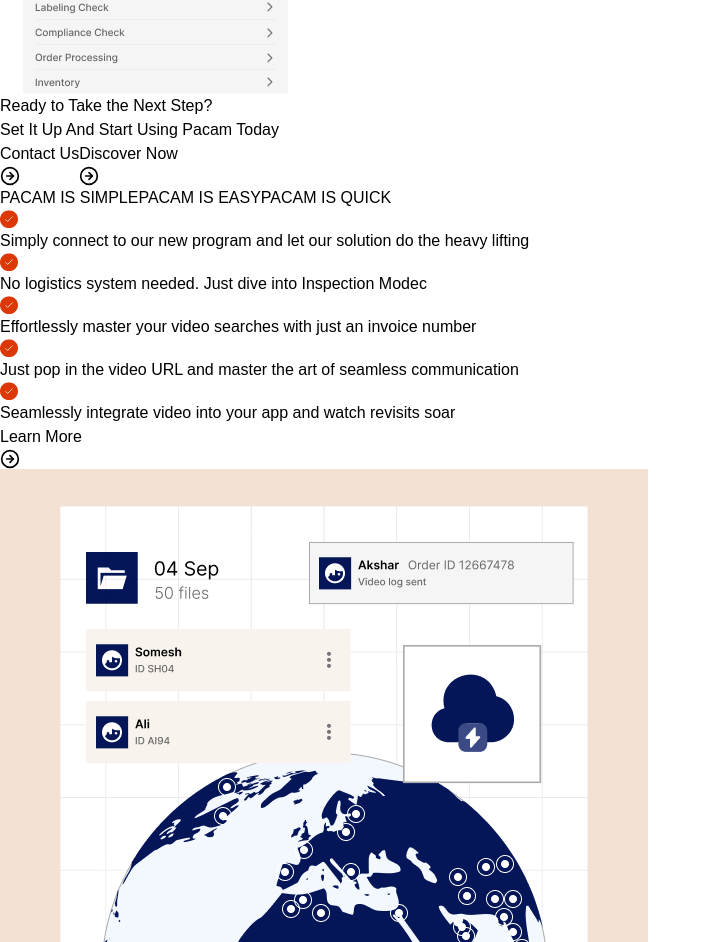
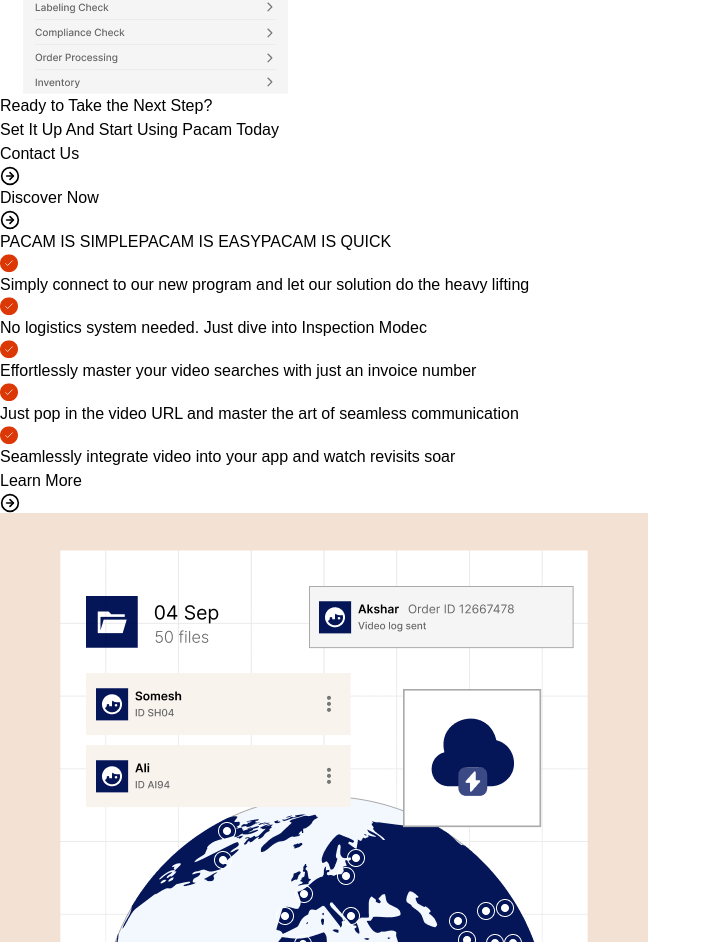
Before and after one commit to kunal23g/PACAM, a React (Vite) app: page / in a window 1280 px wide. Shown: the part 3836-4778 px from the top of the page, without its empty margins (0-711 px from the left). Built offline with nearby package versions, Linux system fonts and the light colour scheme.

Commit message:
Update Next.jsx

```diff
--- a/src/components/Next.jsx
+++ b/src/components/Next.jsx
@@ -1,20 +1,25 @@
 import React from 'react'
 import { CircleArrowRight } from 'lucide-react'
+import { Link } from 'react-router-dom'
 
 
 const Next=()=> {
     return (
         <div className='max-w-[1240px] mx-auto py-10 pl-5  flex flex-col bg-indigo-200 bg-opacity-20 '>
             <div className='mb-4'>
-            <h6 className="text-xs text-gray-600 md:text-center mb-3">Ready to Take the Next Step?</h6>
+            <h6 className="text-xm text-gray-600 md:text-center mb-3">Ready to Take the Next Step?</h6>
             <h1 className="text-4xl text-dark-blue md:text-center">Set It Up And Start Using Pacam Today</h1>
 
             </div>
             <div className=' flex md:justify-center '>
-                <button className=" flex  justify-center py-[1rem] px-[1rem] mt-5    text-white bg-black">
-                    Contact Us<CircleArrowRight size={20} className="ml-2 mt-[1px] "  /></button>
-                <button className=" flex  text-center py-[1rem] px-[1rem] mt-5 ml-5   text-white bg-black">
-                    Discover Now<CircleArrowRight size={20} className="ml-2 mt-[1px]"  /></button>
+                <Link to="/contact"
+                className=" flex  justify-center py-[1rem] px-[1rem] mt-5    text-white bg-black">
+                    Contact Us<CircleArrowRight size={20} className="ml-2 mt-[1px] "  />
+                    </Link>
+                <Link to="/contact"
+                className=" flex  text-center py-[1rem] px-[1rem] mt-5 ml-5   text-white bg-black">
+                    Discover Now<CircleArrowRight size={20} className="ml-2 mt-[1px]"  />
+                    </Link>
 
                 </div>
         </div>
```
